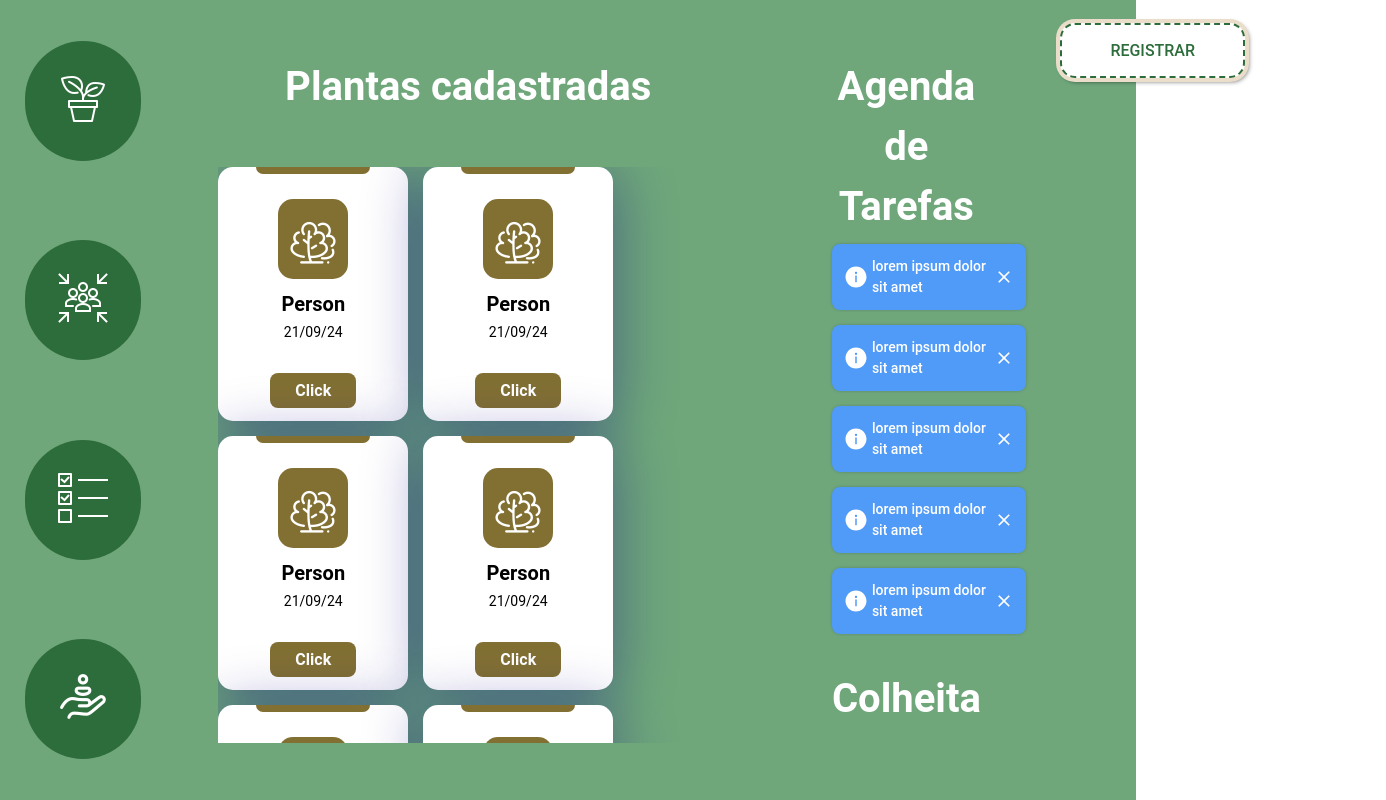
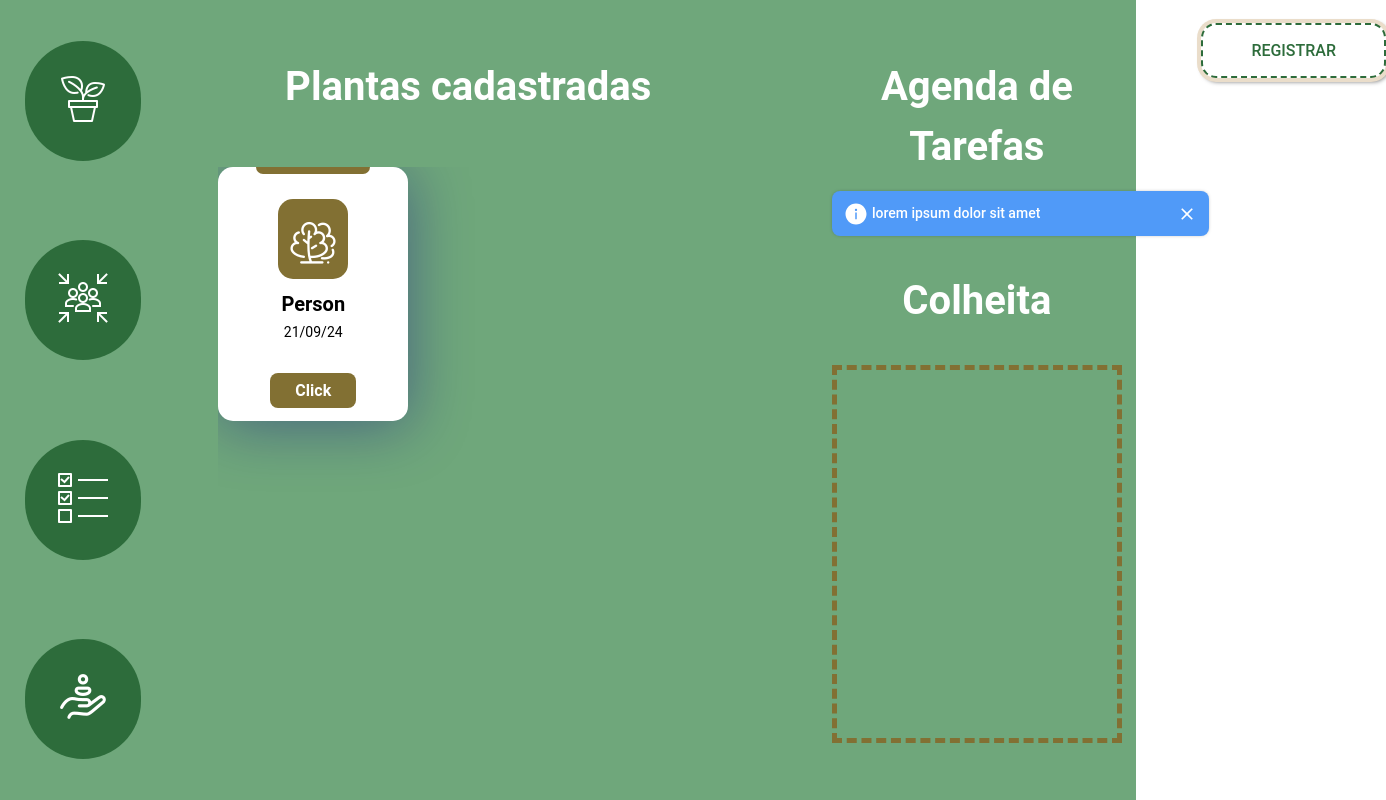
Before and after one commit to Uriasmanu/horta-facil, a React (Vite) app: page /inicio in a window 1280 px wide. Shown: the whole page, 1386 px wide, since content can reach past the window. Built offline with nearby package versions, Linux system fonts and the light colour scheme.

Commit message:
ajuste do layaut

```diff
--- a/src/assets/Pages/Inicio/Inicio.jsx
+++ b/src/assets/Pages/Inicio/Inicio.jsx
@@ -19,11 +19,7 @@
                 <h2>Plantas cadastradas</h2>
                 <div className="colecao-cards">
                     <CardPantas />
-                    <CardPantas />
-                    <CardPantas />
-                    <CardPantas />
-                    <CardPantas />
-                    <CardPantas />
+
                 </div>
             </div>
             <div className="secao agenda">
@@ -31,13 +27,11 @@
                     <h2>Agenda de Tarefas</h2>
                     <div className="colecao-tarefas">
                         <Tarefas />
-                        <Tarefas />
-                        <Tarefas />
-                        <Tarefas />
-                        <Tarefas />
+
                     </div>
                 </div>
                 <h2>Colheita</h2>
+                <div className="coletar"></div>
             </div>
             <div className="registrar">
                 <BotaoRegistrar />
--- a/src/assets/Pages/Inicio/_Inicio.scss
+++ b/src/assets/Pages/Inicio/_Inicio.scss
@@ -44,6 +44,12 @@
             flex-direction: column;
             gap: 15px;
         }
+
+        .coletar{
+            width: 290px;
+            height: 380px;
+            border: dashed 5px #827033 ;
+        }
     }
 
     .registrar{
```
